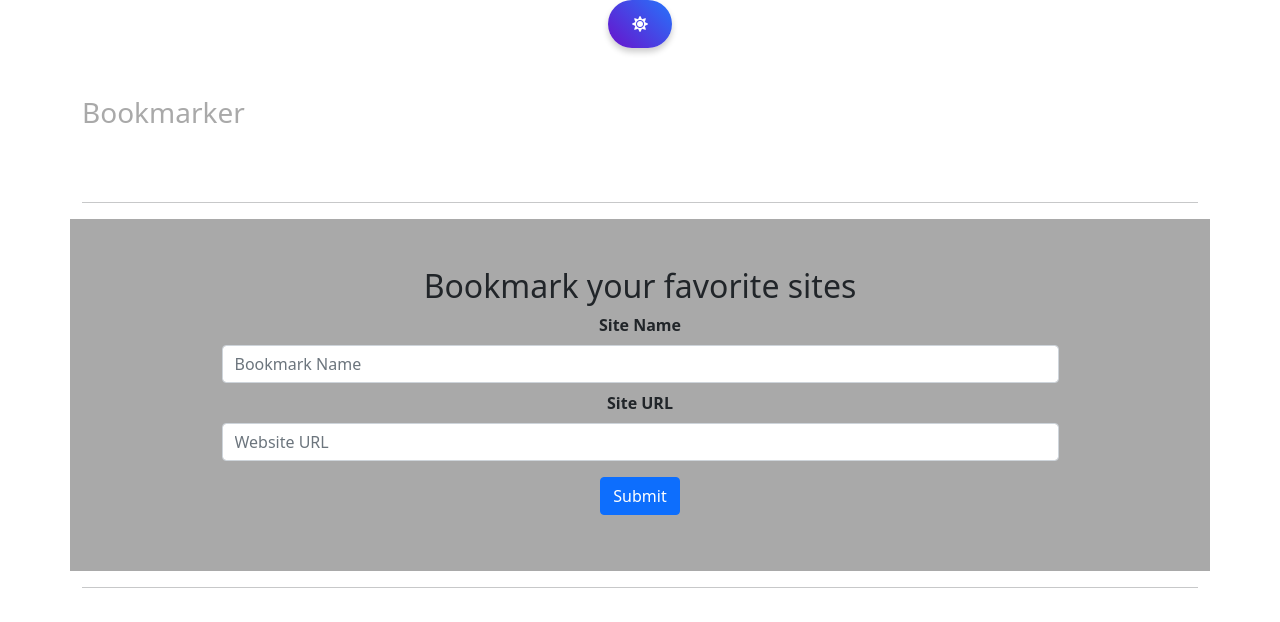
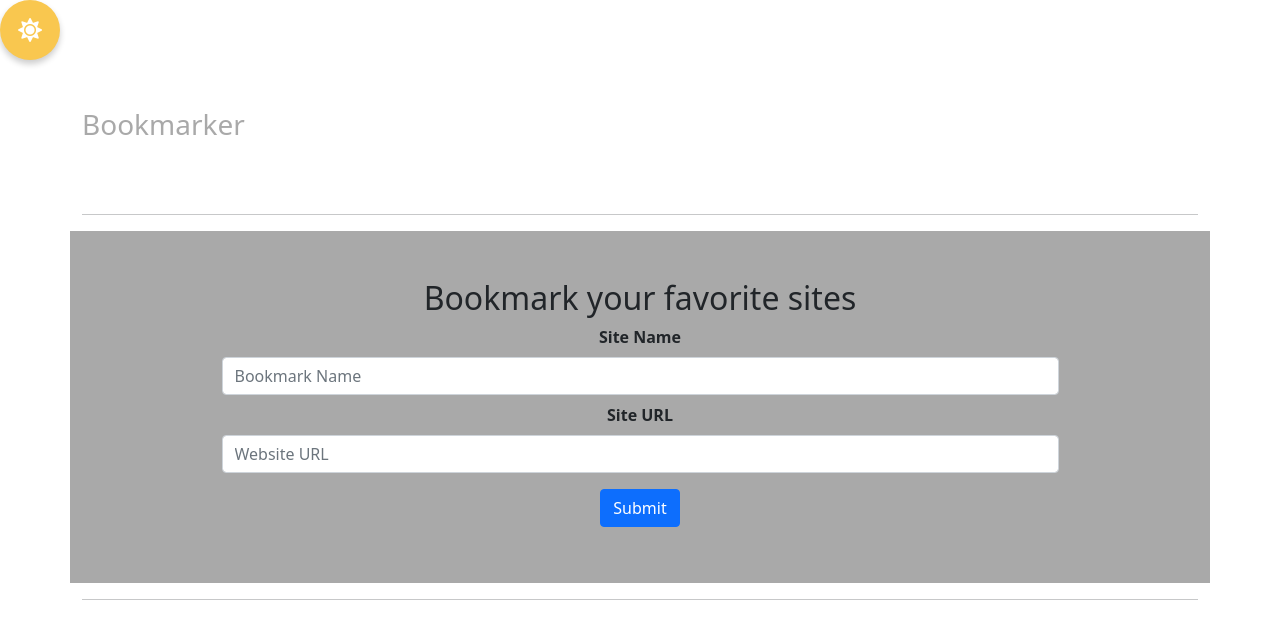
Before and after one commit to ZainabMohamed700/book-mark, a plain HTML site: page index.html in a window 1280 px wide. Drawn offline with Linux system fonts and the light colour scheme.

Commit message:
Update style.css

```diff
--- a/css/style.css
+++ b/css/style.css
@@ -3,37 +3,44 @@
     padding: 0;
     box-sizing: border-box;
 }
-/* زر بأناقة مع تأثير تمرير */
-#themeToggle {
-    background: linear-gradient(45deg, #6a11cb, #2575fc); /* تدرج لوني */
-    color: #fff;
+/* زر دائري */
+.theme-toggle {
+    width: 60px; /* عرض الزر */
+    height: 60px; /* ارتفاع الزر */
+    background-color: #f9c74f; /* لون الشمس */
     border: none;
-    padding: 12px 24px;
-    font-size: 16px;
-    font-weight: bold;
-    border-radius: 25px; /* زوايا مستديرة */
-    box-shadow: 0px 4px 6px rgba(0, 0, 0, 0.2); /* ظل خفيف */
+    border-radius: 50%; /* جعله دائريًا */
+    display: flex;
+    justify-content: center;
+    align-items: center;
     cursor: pointer;
+    box-shadow: 0 4px 6px rgba(0, 0, 0, 0.2); /* ظل خفيف */
     transition: all 0.3s ease; /* تأثير السلاسة */
 }
 
 /* التأثير عند التمرير */
-#themeToggle:hover {
+.theme-toggle:hover {
     transform: scale(1.1); /* تكبير خفيف */
-    background: linear-gradient(45deg, #2575fc, #6a11cb); /* عكس التدرج */
-    box-shadow: 0px 6px 8px rgba(0, 0, 0, 0.3); /* زيادة الظل */
+    box-shadow: 0 6px 8px rgba(0, 0, 0, 0.3); /* زيادة الظل */
 }
 
-/* تكييف الزر مع الوضع الداكن */
-body.dark-theme #themeToggle {
-    background: linear-gradient(45deg, #333, #444);
-    color: #fff;
+/* لون الوضع الداكن */
+body.dark-theme .theme-toggle {
+    background-color: #4a4e69; /* لون القمر */
 }
 
-body.dark-theme #themeToggle:hover {
-    background: linear-gradient(45deg, #444, #333);
-    box-shadow: 0px 6px 8px rgba(255, 255, 255, 0.3);
+/* أيقونة داخل الزر */
+.theme-toggle i {
+    font-size: 24px; /* حجم الأيقونة */
+    color: white; /* لون الأيقونة */
+    transition: transform 0.3s ease;
 }
+
+/* التأثير عند التبديل */
+body.dark-theme .theme-toggle i {
+    transform: rotate(180deg); /* دوران الأيقونة */
+}
+
 
 
 
```
